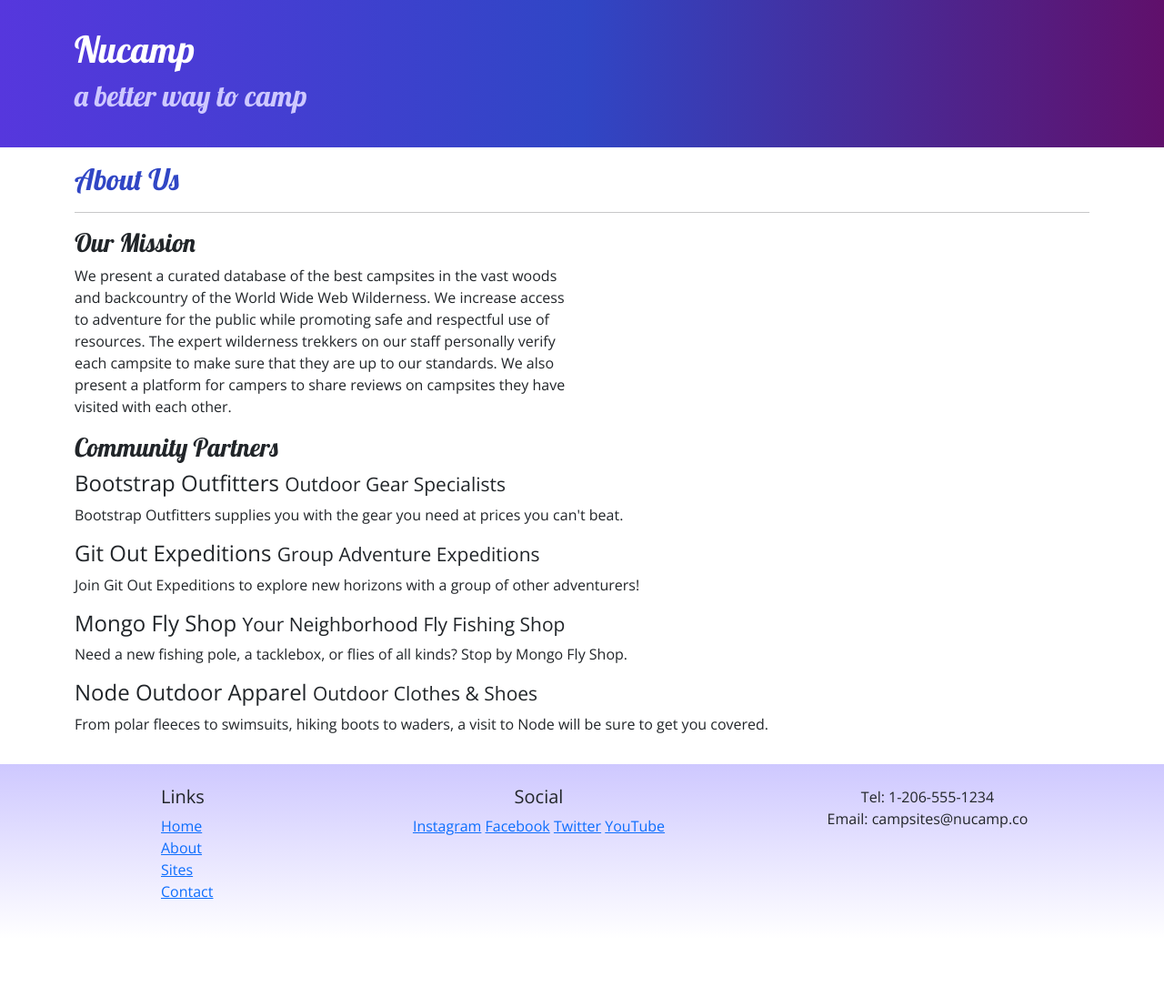
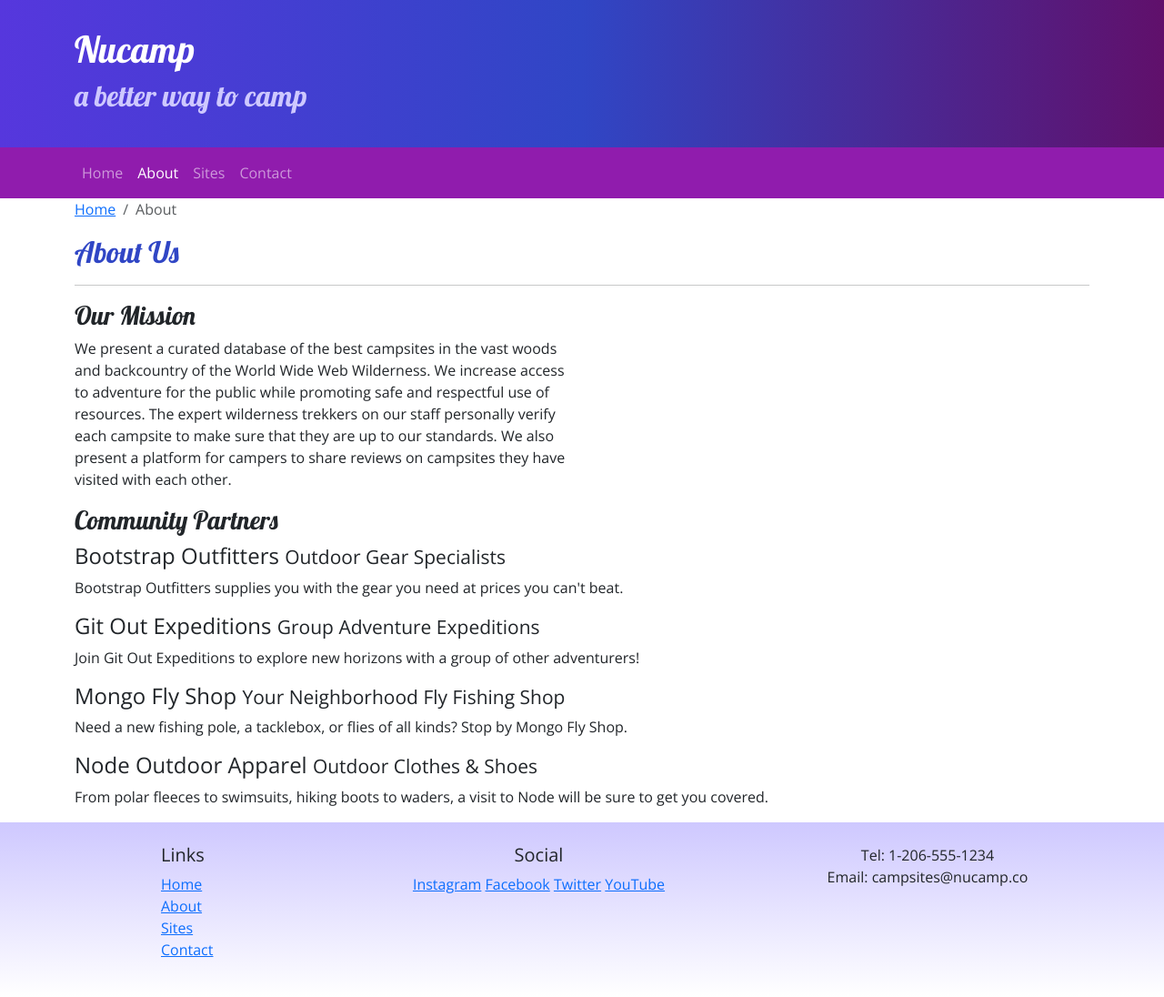
Before and after one commit to ehoogland/symmetrical-palm-tree, a web app: file aboutus.html in a window 1280 px wide. Shown: the whole page at 91% size. Before the commit the page ends 989 px from the top, so only its background shows below. Run offline with its HTML, style and script files only (its server is not run), Linux system fonts and the light colour scheme.

Commit message:
Navbar and Breadcrumbs

```diff
--- a/aboutus.html
+++ b/aboutus.html
@@ -24,11 +24,32 @@
             </div>
         </div>
     </header>
+    <!-- navbar -->
+    <nav class="navbar navbar-expand-sm navbar-dark sticky-top">
+        <div class="container">
+            <button class="navbar-toggler ms-auto" type="button" data-bs-toggle="collapse" data-bs-target="#nucampNavbar">
+                <span class="navbar-toggler-icon"></span>
+            </button>
+
+            <div class="collapse navbar-collapse" id="nucampNavbar">
+                <ul class="navbar-nav">
+                    <li class="nav-item"><a class="nav-link" href="index.html">Home</a></li>
+                    <li class="nav-item"><a class="nav-link active" href="#">About</a></li>
+                    <li class="nav-item"><a class="nav-link" href="#">Sites</a></li>
+                    <li class="nav-item"><a class="nav-link" href="#">Contact</a></li>
+                </ul>
+            </div>
+        </div> <!-- end container for nav *contents* -->
+    </nav>
 <!--Add a container class to main-->
 <main>
-    <div class="container py-3">
+    <div class="container">
         <div row>
             <div class="col">
+                <ol class="breadcrumb">
+                    <li class="breadcrumb-item"><a href="index.html">Home</a></li>
+                    <li class="breadcrumb-item active">About</li>
+                </ol>
                 <h2 >About Us</h2>
             <hr /><!--thematic break | horizontal rule-->
 
@@ -37,10 +58,7 @@
             <!--add half a row of column width iff viewport small or larger-->
             <div class="col-sm-6">
                 <h3>Our Mission</h3>
-                <p>We present a curated database of the best campsites in the vast woods and backcountry of the World Wide Web Wilderness. We increase access
-                    to adventure for the public while promoting safe and respectful use of resources. The expert wilderness trekkers on our staff personally verify each
-                    campsite to make sure that they are up to our standards. We also present a platform for campers to share reviews on campsites they have visited
-                    with each other.</p>
+                <p>We present a curated database of the best campsites in the vast woods and backcountry of the World Wide Web Wilderness. We increase access to adventure for the public while promoting safe and respectful use of resources. The expert wilderness trekkers on our staff personally verify each campsite to make sure that they are up to our standards. We also present a platform for campers to share reviews on campsites they have visited with each other.</p>
             </div>
         </section>
 
--- a/css/styles.css
+++ b/css/styles.css
@@ -1,3 +1,4 @@
+/* elements */
 body { /* fallback of sans-serif if Open Sans not available */
     font-family: "Open Sans", sans-serif;
 }
@@ -20,14 +21,15 @@ header h2 {
     color: #CEC8FF;
 }
 
-footer {
-    background-image:linear-gradient(#CEC8FF,white);
-    /* padding: T/B L/R
-    padding: 20px 0;
+footer {background-image:linear-gradient(#CEC8FF,white);
 }
-
+/* classes */
 .row-content {
     padding: 50px 0;
     border-bottom: 1px ridge;
     min-height: 200px;
-}}
+}
+
+.navbar {
+     background-color: #901CAD;
+}
```
Also changed, not shown: index.html (+18 -0 lines).
